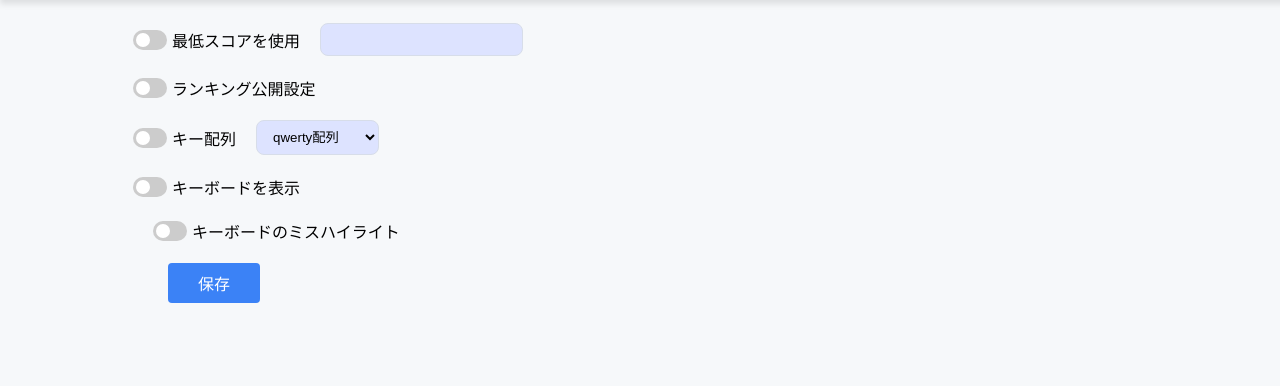
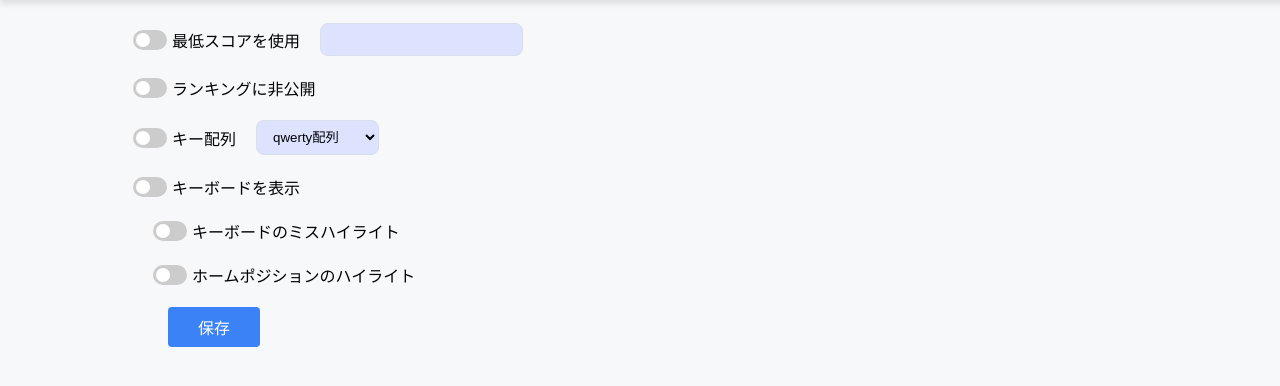
Before and after one commit to thangyna/extralatest, a PHP site: page /user_settings/user_settings.html in a window 1280 px wide. Shown: the part 65-451 px from the top of the page. Run offline with PHP 8.4, Linux system fonts and the light colour scheme; data that the repository does not hold is empty.

Commit message:
キーボードのホームポジションハイライト切替

```diff
--- a/extra105/header/header.js
+++ b/extra105/header/header.js
@@ -95,6 +95,7 @@ document.addEventListener('DOMContentLoaded', function () {
             console.log("privacy:" + data.privacy);
             console.log("convertLayout:" + data.convertLayout);
             console.log("keyboardLayout:" + data.layout);
+            console.log("homeHighlight:" + data.homeHighlight);
             // console.log("exp:" + data.exp);
         });
 });
--- a/extra105/user_settings/user_settings.html
+++ b/extra105/user_settings/user_settings.html
@@ -43,7 +43,7 @@
                         <input type="checkbox" name="privacy" id="privacy">
                         <span class="slider round"></span>
                     </label>
-                    <label>ランキング公開設定</label>
+                    <label>ランキングに非公開</label>
                     <span class="tooltiptext">
                         <strong>ランキングの公開</strong><br>
                         有効にした場合、ランキングに自分のスコアが
@@ -113,6 +113,24 @@
                         </span>
                     </div>
                 </div>
+
+                <!-- ホームポジションのハイライト -->
+                <div class="switch-container child" id="homeHighlight-container">
+                    <div class="tooltip" id="homeHighlight-tooltip">
+                        <label class="switch">
+                            <input type="checkbox" name="homeHighlight" id="homeHighlight">
+                            <span class="slider round"></span>
+                        </label>
+                        <label>ホームポジションのハイライト</label>
+                        <span class="tooltiptext">
+                            <strong>ホームポジションのハイライト</strong><br>
+                            有効にした場合、人差し指の位置である
+                            <span class="point">ホームポジション</span>
+                            がキーボード上に
+                            <span class="point">ハイライトされます。</span>
+                        </span>
+                    </div>
+                </div>
             </div>
 
             <button type="submit" class="confirm">保存</button>
--- a/extra105/user_settings/user_settings.js
+++ b/extra105/user_settings/user_settings.js
@@ -15,6 +15,7 @@ document.addEventListener('DOMContentLoaded', function() {
             document.getElementById('privacy').checked = data.privacy;
             document.getElementById('keyboardLayout').checked = data.layout;
             document.getElementById('keyboardLayout-dropdown').value = data.layout;
+            document.getElementById('homeHighlight').checked = data.homeHighlight;
 
             /*------------------------------------------------
                 初期状態
@@ -74,10 +75,11 @@ document.addEventListener('DOMContentLoaded', function() {
         キーボードにかかわる処理
     ------------------------------------------------*/
     var childsContainer = document.getElementById('childs-container');
-    var childsContainerHeight = 50;
+    var childsContainerHeight = 80;
     var showKeyboardCheckbox = document.getElementById('showKeyboard');
     var childs = {
-        missHighlight: document.getElementById('missHighlight-tooltip')
+        missHighlight: document.getElementById('missHighlight-tooltip'),
+        homeHighlight: document.getElementById('homeHighlight-tooltip'),
     }
 
     // キーボードハイライトのチェックボックスの表示/非表示をチェックボックスの状態に応じて切り替え
--- a/extra105/user_settings/user_settings.php
+++ b/extra105/user_settings/user_settings.php
@@ -120,6 +120,13 @@ if ($_SERVER['REQUEST_METHOD'] === 'POST') {
         createSaveSql($username, "layout", "s", $layout);
     }
 
+    if (isset($_POST["homeHighlight"])){
+        createSaveSql($username, "homeHighlight", "i", $_POST["homeHighlight"] == "on");
+    }
+    else {
+        createSaveSql($username, "homeHighlight", "i", 0);
+    }
+
     // デバッグモードの使用に応じてリダイレクト
     if (!$debug) {
         header("Location: " . $whereToRedirect);
@@ -137,7 +144,8 @@ $columns = [
     "missHighlight",
     "privacy",
     "convertLayout",
-    "layout"
+    "layout",
+    "homeHighlight",
 ];
 
 // データの取得, 出力
```
Also changed, not shown: extra105/typing/typing_game.js (+7 -0 lines).
